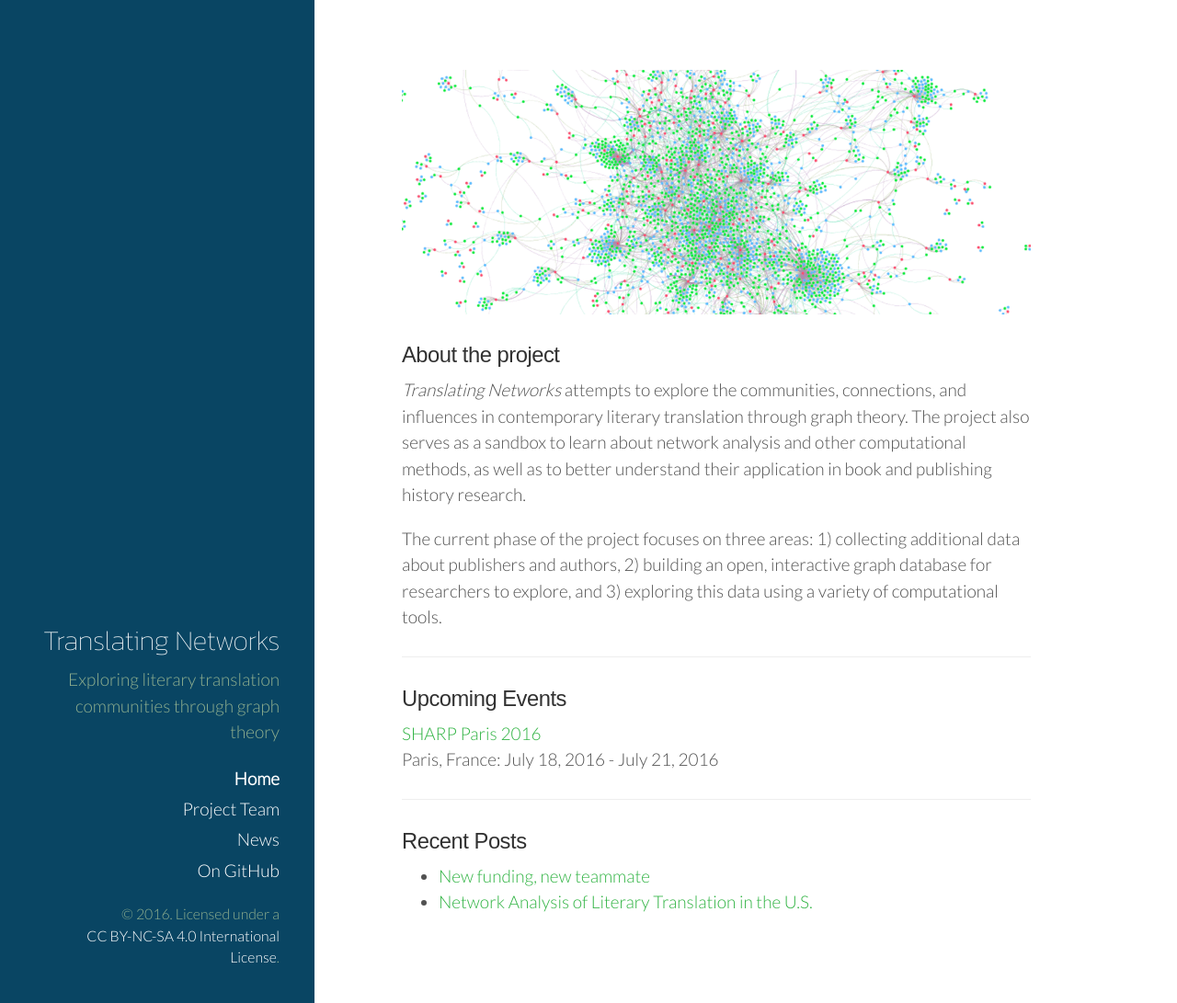
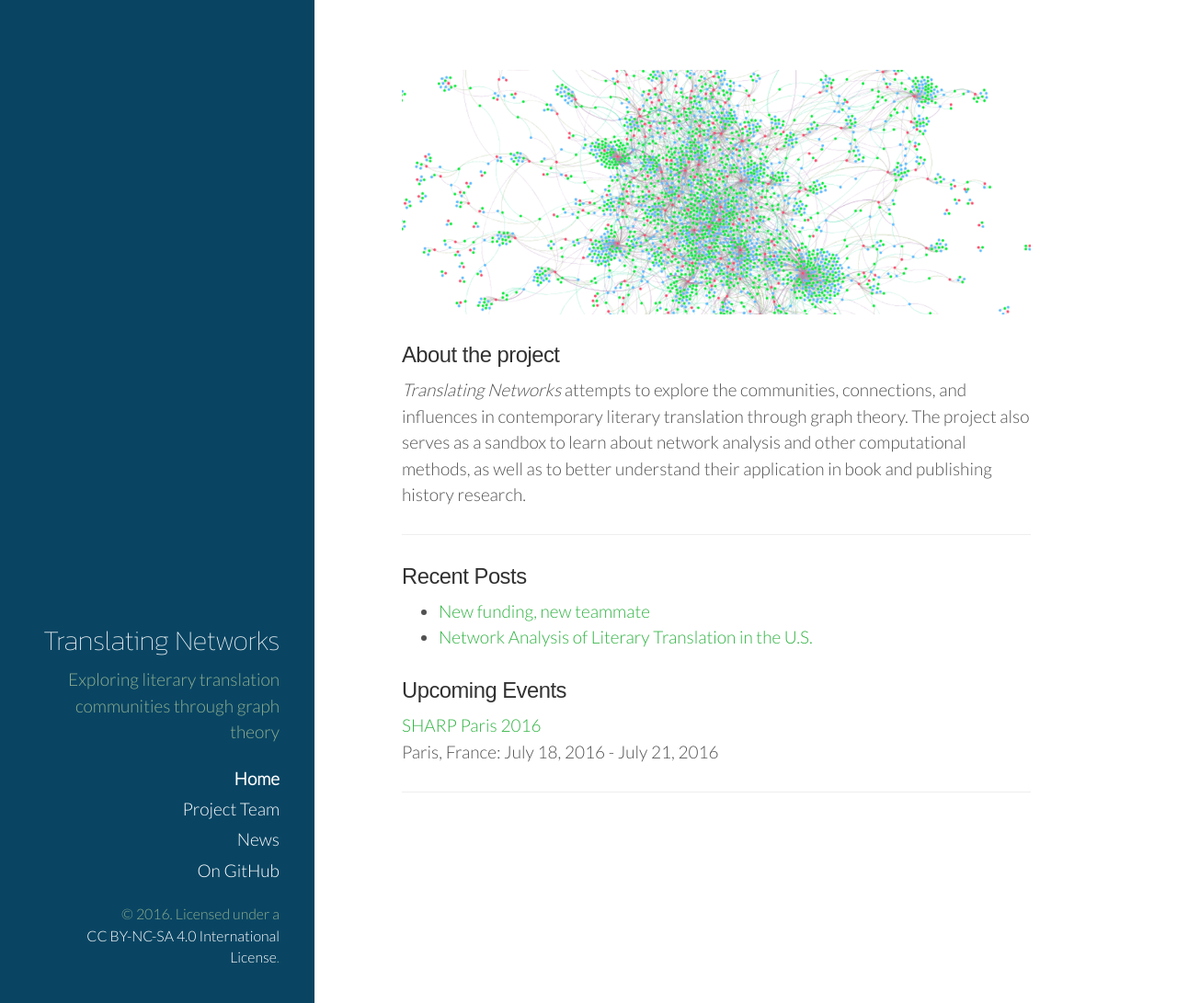
Before and after one commit to TranslatingNetworks/translatingnetworks, a Jekyll site: the page built from index.html, in a window 1280 px wide and 1091 px high. Shown: the whole window at 92% size. Built offline with Jekyll 4.4.1, drawn with Linux system fonts in a browser that asks for light colours; some web fonts are replaced; the list of posts is cut into pages by our own code.

Commit message:
edit index.html

```diff
--- a/index.html
+++ b/index.html
@@ -7,16 +7,7 @@ title: Home
 <h3>About the project</h3>
 <p><i>Translating Networks</i> attempts to explore the communities, connections, and influences in contemporary literary translation through graph theory. The project also serves as a sandbox to learn about network analysis and other computational methods, as well as to better understand their application in book and publishing history research.</p>
 
-<p>The current phase of the project focuses on three areas:  1) collecting additional data about publishers and authors,  2) building an open, interactive graph database for researchers to explore,  and 3) exploring this data using a variety of computational tools.</p>
-
 {% if site.data.travel.size > 0 %}
-<hr />
-
-<h3>Upcoming Events</h3>
-
-{% include travel.html %}
-
-{% endif %}
 <hr />
 
 <h3>Recent Posts</h3>
@@ -25,3 +16,10 @@ title: Home
     <li><a href="{{ site.baseurl }}{{ post.url }}">{{ post.title }}</a></li>
   {% endfor %}
 </ul>
+
+<h3>Upcoming Events</h3>
+
+{% include travel.html %}
+
+{% endif %}
+<hr />
```
